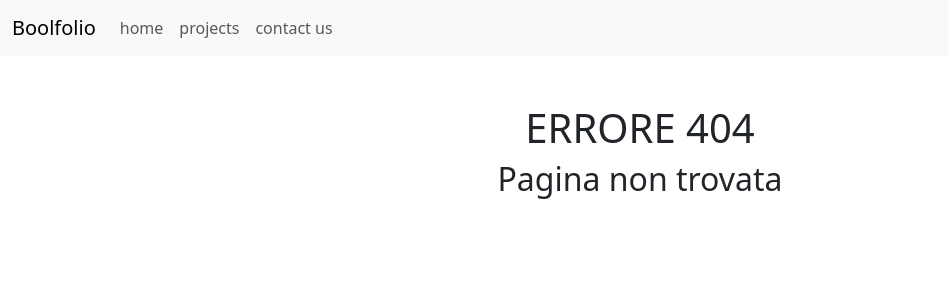
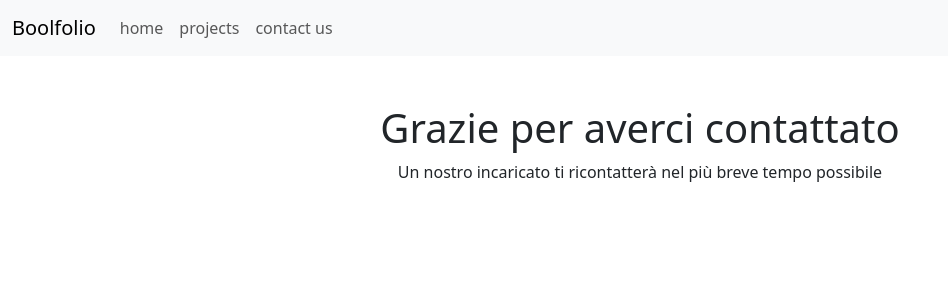
Before and after one commit to niccoloruberti/vite-boolfolio, a Vue app: page /thank-you in a window 1280 px wide. Before the commit this address had no page. Shown: the top 300 px of the page, without its empty margins (0-948 px from the left). Built offline with nearby package versions, Linux system fonts and the light colour scheme.

Commit message:
creata pagina reindirizzamento thank-you

```diff
--- a/src/components/ContactForm.vue
+++ b/src/components/ContactForm.vue
@@ -36,6 +36,8 @@ export default {
                     this.name = '',
                     this.email = '',
                     this.message = '';
+
+                    this.$router.push({name: 'thank-you'})
                 }
             })
         }
--- /dev/null
+++ b/src/pages/ThankYou.vue
@@ -0,0 +1,20 @@
+<script>
+export default {
+    name: 'ThankYou'
+}
+</script>
+
+<template lang="">
+    <div class="container">
+        <div class="row">
+            <div class="col-12 mt-5">
+                <h1 class="text-center">Grazie per averci contattato</h1>
+                <p class="text-center">Un nostro incaricato ti ricontatterà nel più breve tempo possibile</p>
+            </div>
+        </div>
+    </div>
+</template>
+
+<style lang="">
+
+</style>
--- a/src/router.js
+++ b/src/router.js
@@ -4,6 +4,7 @@ import HomePage from './pages/HomePage.vue';
 import ProjectList from './pages/ProjectList.vue';
 import SingleProject from './pages/SingleProject.vue';
 import ContactUs from './pages/ContactUs.vue';
+import ThankYou from './pages/ThankYou.vue'
 import NotFound from './pages/NotFound.vue';
 
 const router = createRouter({
@@ -30,6 +31,11 @@ const router = createRouter({
             component: ContactUs
         },
         {
+            path: '/thank-you',
+            name: 'thank-you',
+            component: ThankYou
+        },
+        {
             path: '/:patchMatch(.*)*',
             name: 'not-found',
             component: NotFound
```
